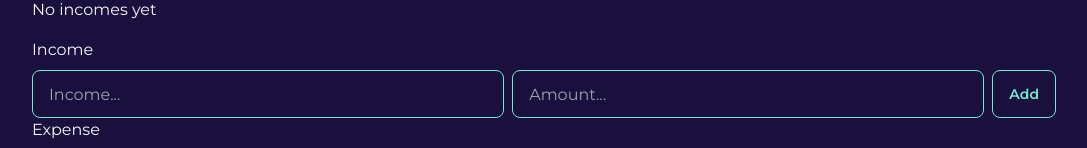
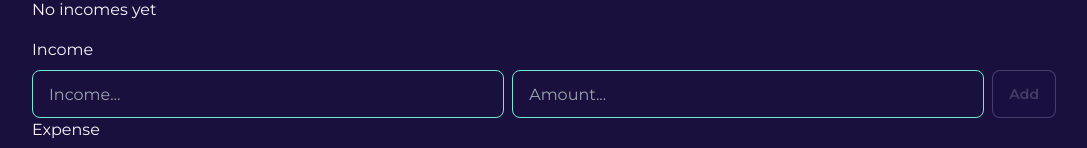
Before and after one commit to doguozcan/budget, a React (Vite) app: page / in a window 1280 px wide. Shown: the part 194-342 px from the top of the page, without its empty margins (96-1183 px from the left). Built offline with nearby package versions, Linux system fonts and the light colour scheme.

Commit message:
Add a condition to add income component
Prevent users from submitting empty income names & non-number amounts

```diff
--- a/src/components/AddIncome.jsx
+++ b/src/components/AddIncome.jsx
@@ -8,6 +8,9 @@ const AddIncome = () => {
 
   const [incomeName, setIncomeName] = useState('')
   const [incomeAmount, setIncomeAmount] = useState('')
+
+  const canSubmit =
+    incomeName !== '' && incomeAmount !== '' && !isNaN(incomeAmount)
 
   const handleSubmit = (e) => {
     e.preventDefault()
@@ -43,7 +46,9 @@ const AddIncome = () => {
           value={incomeAmount}
           onChange={(e) => setIncomeAmount(e.target.value)}
         />
-        <button className="btn btn-outline btn-success">Add</button>
+        <button disabled={!canSubmit} className="btn btn-outline btn-success">
+          Add
+        </button>
       </div>
     </form>
   )
```
